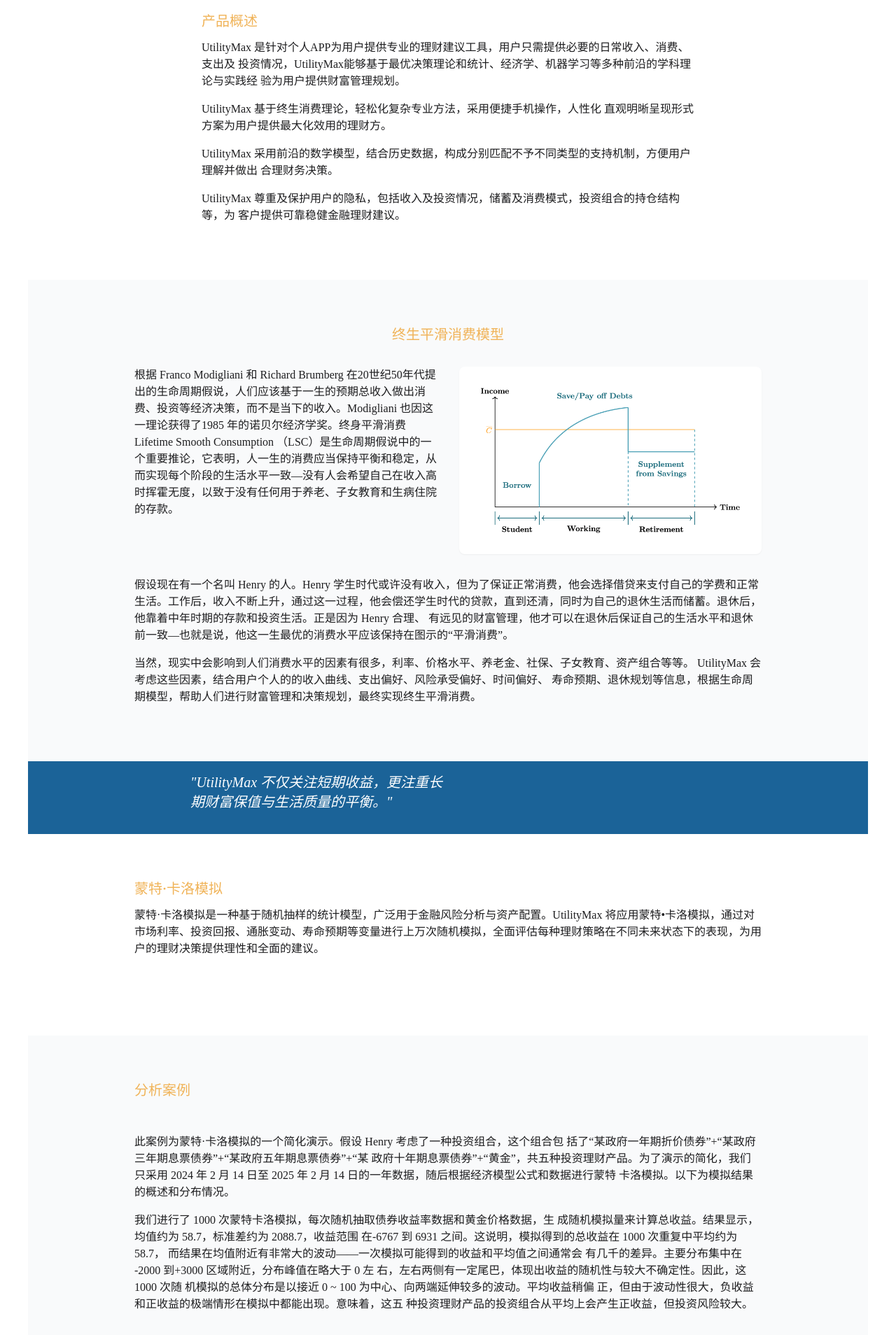
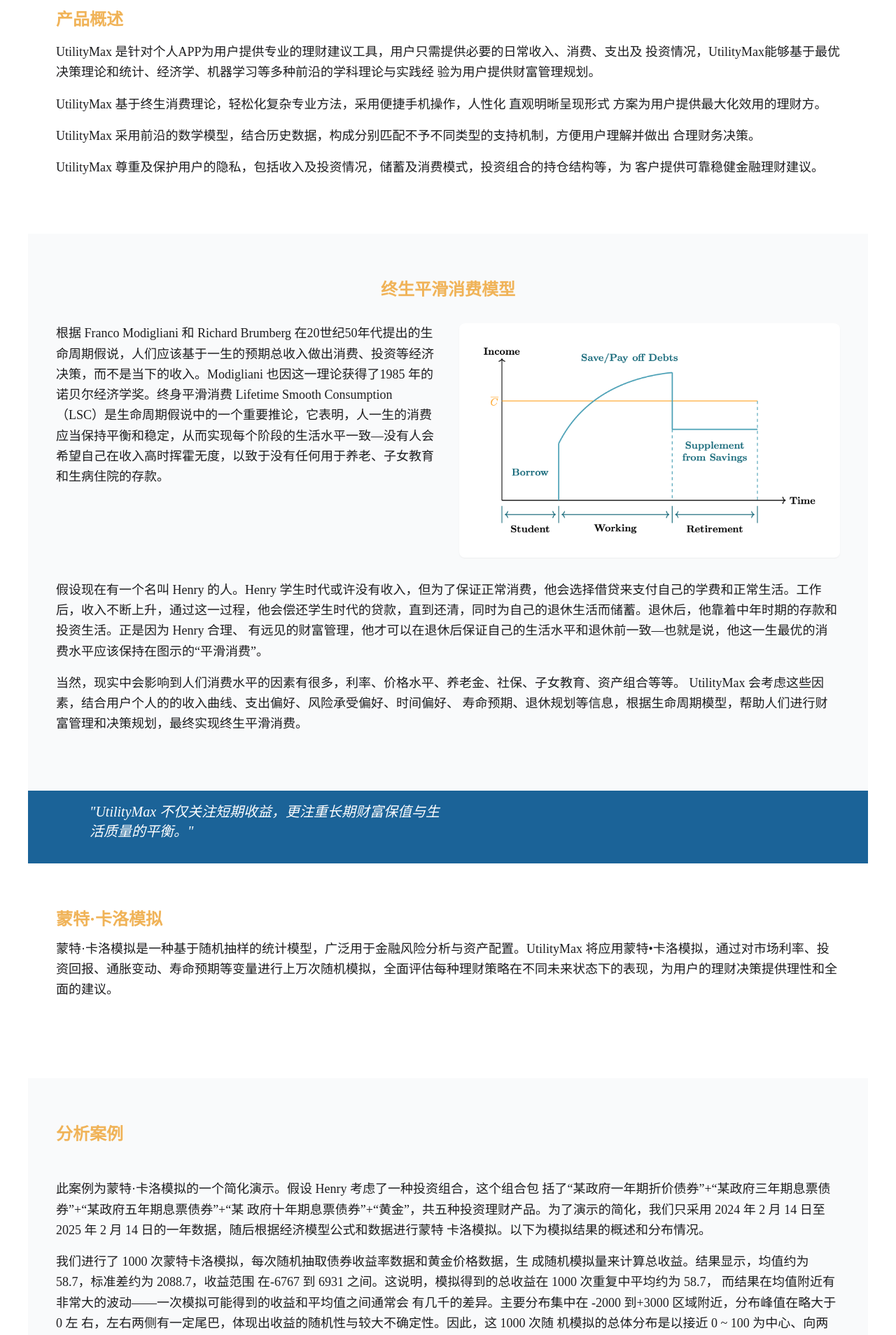
Before and after one commit to ZhuHengjin/company-homepage, a React (Vite) app: page /products in a window 1280 px wide. Shown: the part 300-2208 px from the top of the page at 70% size. Built offline with nearby package versions, Linux system fonts and the light colour scheme; the HTML template or start-up script is replaced by a standard one.

Commit message:
Increase font size in AboutPage and ProductPage, also makes each line wider

```diff
--- a/src/pages/ProductsPage.jsx
+++ b/src/pages/ProductsPage.jsx
@@ -5,38 +5,41 @@
 // import dataAnalysisImage from '../assets/images/data-analysis.jpg'; // You'll need to add this image
 
 const ProductsPage = () => {
-
-
   return (
     <div>
       {/* Hero Section */}
       <section className="pt-16 pb-5">
-        <div className="container-custom text-center">
-            <h1 className="title">
-              产品特征及原理
-            </h1>
+        {/* 将容器改为 max-w-6xl 并添加 px-4 来减少两边空白 // 修改 */}
+        <div className="container-custom text-center max-w-6xl mx-auto px-4">
+          {/* 增大标题字体为 text-3xl // 修改 */}
+          <h1 className="title text-3xl font-bold">
+            产品特征及原理
+          </h1>
         </div>
       </section>
 
       {/* Product Overview Section - White Background */}
       <section className="py-16">
-        <div className="container-custom max-w-3xl mx-auto">
+        {/* 将容器改为 max-w-6xl 并添加 px-4 来减少两边空白 // 修改 */}
+        <div className="container-custom max-w-6xl mx-auto px-4">
           <div className="text-left">
-            <h2 className="h2-title">产品概述</h2>
-            <p className="general-text">
+            {/* 增大标题字体为 text-2xl // 修改 */}
+            <h2 className="h2-title text-2xl font-bold mb-4">产品概述</h2>
+            {/* 在 p 标签上增加 text-lg leading-relaxed 来增大字体并增加行距 // 修改 */}
+            <p className="general-text text-lg leading-relaxed">
               UtilityMax 是针对个人APP为用户提供专业的理财建议工具，用户只需提供必要的日常收入、消费、支出及
               投资情况，UtilityMax能够基于最优决策理论和统计、经济学、机器学习等多种前沿的学科理论与实践经
               验为用户提供财富管理规划。
             </p>
-            <p className="general-text mt-4">
+            <p className="general-text text-lg leading-relaxed mt-4">
               UtilityMax 基于终生消费理论，轻松化复杂专业方法，采用便捷手机操作，人性化 直观明晰呈现形式
               方案为用户提供最大化效用的理财方。
             </p>
-            <p className="general-text mt-4">
+            <p className="general-text text-lg leading-relaxed mt-4">
               UtilityMax 采用前沿的数学模型，结合历史数据，构成分别匹配不予不同类型的支持机制，方便用户理解并做出
               合理财务决策。
             </p>
-            <p className="general-text mt-4">
+            <p className="general-text text-lg leading-relaxed mt-4">
               UtilityMax 尊重及保护用户的隐私，包括收入及投资情况，储蓄及消费模式，投资组合的持仓结构等，为
               客户提供可靠稳健金融理财建议。
             </p>
@@ -46,13 +49,16 @@
 
       {/* Lifecycle Consumption Section - Gray Background */}
       <section className="py-16 bg-gray-50">
-        <div className="container-custom">
-          <div className="text-center max-w-3xl mx-auto mb-8">
-            <h2 className="h2-title">终生平滑消费模型</h2>
+        {/* 将容器改为 max-w-6xl 并添加 px-4 来减少两边空白 // 修改 */}
+        <div className="container-custom max-w-6xl mx-auto px-4">
+          <div className="text-center max-w-6xl mx-auto mb-8">
+            {/* 增大标题字体为 text-2xl // 修改 */}
+            <h2 className="h2-title text-2xl font-bold">终生平滑消费模型</h2>
           </div>
-          <div className="flex flex-col lg:flex-row gap-8 max-w-4xl mx-auto">
+          <div className="flex flex-col lg:flex-row gap-8 max-w-6xl mx-auto">
             <div className="lg:w-1/2">
-              <p className="general-text">
+              {/* 同样为 p 标签增加了 text-lg leading-relaxed // 修改 */}
+              <p className="general-text text-lg leading-relaxed">
                 根据 Franco Modigliani 和 Richard Brumberg 在20世纪50年代提出的生命周期假说，人们应该基于一生的预期总收入做出消费、投资等经济决策，而不是当下的收入。Modigliani 也因这一理论获得了1985 年的诺贝尔经济学奖。终身平滑消费 Lifetime Smooth Consumption （LSC）是生命周期假说中的一个重要推论，它表明，人一生的消费应当保持平衡和稳定，从而实现每个阶段的生活水平一致—没有人会希望自己在收入高时挥霍无度，以致于没有任何用于养老、子女教育和生病住院的存款。
               </p>
             </div>
@@ -63,17 +69,16 @@
                   alt="生命周期消费模型图表"
                   className="w-full h-auto"
                 />
-
               </div>
             </div>
           </div>
-          <div className="max-w-4xl mx-auto mt-8">
-            <p className="general-text mt-4">
+          <div className="max-w-6xl mx-auto mt-8">
+            <p className="general-text text-lg leading-relaxed mt-4">
               假设现在有一个名叫 Henry 的人。Henry 学生时代或许没有收入，但为了保证正常消费，他会选择借贷来支付自己的学费和正常生活。工作后，收入不断上升，通过这一过程，他会偿还学生时代的贷款，直到还清，同时为自己的退休生活而储蓄。退休后，他靠着中年时期的存款和投资生活。正是因为 Henry 合理、 有远见的财富管理，他才可以在退休后保证自己的生活水平和退休前一致—也就是说，他这一生最优的消费水平应该保持在图示的“平滑消费”。
             </p>
 
-            <p className="general-text">
-            当然，现实中会影响到人们消费水平的因素有很多，利率、价格水平、养老金、社保、子女教育、资产组合等等。 UtilityMax 会考虑这些因素，结合用户个人的的收入曲线、支出偏好、风险承受偏好、时间偏好、 寿命预期、退休规划等信息，根据生命周期模型，帮助人们进行财富管理和决策规划，最终实现终生平滑消费。
+            <p className="general-text text-lg leading-relaxed mt-4">
+              当然，现实中会影响到人们消费水平的因素有很多，利率、价格水平、养老金、社保、子女教育、资产组合等等。 UtilityMax 会考虑这些因素，结合用户个人的的收入曲线、支出偏好、风险承受偏好、时间偏好、 寿命预期、退休规划等信息，根据生命周期模型，帮助人们进行财富管理和决策规划，最终实现终生平滑消费。
             </p>
           </div>
         </div>
@@ -81,7 +86,8 @@
 
       {/* Quote Section */}
       <section className="py-4 bg-accent-blue text-white">
-        <div className="container-custom max-w-4xl mx-auto">
+        {/* 将容器改为 max-w-6xl 并添加 px-4 来减少两边空白 // 修改 */}
+        <div className="container-custom max-w-6xl mx-auto px-4">
           <div className="flex flex-col md:flex-row items-center">
             {/* <div className="md:w-1/2 mb-8 md:mb-0">
               <img
@@ -91,6 +97,7 @@
               />
             </div> */}
             <div className="md:w-1/2 md:pl-12">
+              {/* 增大字体为 text-xl // 修改 */}
               <blockquote className="text-xl font-light italic mb-4">
                 "UtilityMax 不仅关注短期收益，更注重长期财富保值与生活质量的平衡。"
               </blockquote>
@@ -101,11 +108,13 @@
 
       {/* Data Analysis Section - White Background */}
       <section className="py-16">
-        <div className="container-custom">
-          <div className="text-center max-w-4xl mx-auto mb-12">
-            <h2 className="h2-title text-left">蒙特·卡洛模拟</h2>
-            <p className="general-text text-left">
-            蒙特·卡洛模拟是一种基于随机抽样的统计模型，广泛用于金融风险分析与资产配置。UtilityMax 将应用蒙特•卡洛模拟，通过对市场利率、投资回报、通胀变动、寿命预期等变量进行上万次随机模拟，全面评估每种理财策略在不同未来状态下的表现，为用户的理财决策提供理性和全面的建议。
+        {/* 将容器改为 max-w-6xl 并添加 px-4 来减少两边空白 // 修改 */}
+        <div className="container-custom max-w-6xl mx-auto px-4">
+          <div className="text-center max-w-6xl mx-auto mb-12">
+            {/* 增大标题字体为 text-2xl // 修改 */}
+            <h2 className="h2-title text-2xl font-bold text-left">蒙特·卡洛模拟</h2>
+            <p className="general-text text-lg leading-relaxed text-left">
+              蒙特·卡洛模拟是一种基于随机抽样的统计模型，广泛用于金融风险分析与资产配置。UtilityMax 将应用蒙特•卡洛模拟，通过对市场利率、投资回报、通胀变动、寿命预期等变量进行上万次随机模拟，全面评估每种理财策略在不同未来状态下的表现，为用户的理财决策提供理性和全面的建议。
             </p>
           </div>
         </div>
@@ -113,22 +122,33 @@
 
       {/* Analysis Example Section - Gray Background */}
       <section className="py-16 bg-gray-50">
-        <div className="container-custom">
-          <div className="text-center max-w-4xl mx-auto mb-12">
-            <h2 className="h2-title text-left">分析案例</h2>
+        {/* 将容器改为 max-w-6xl 并添加 px-4 来减少两边空白 // 修改 */}
+        <div className="container-custom max-w-6xl mx-auto px-4">
+          <div className="text-center max-w-6xl mx-auto mb-12">
+            {/* 增大标题字体为 text-2xl // 修改 */}
+            <h2 className="h2-title text-2xl font-bold text-left">分析案例</h2>
           </div>
-          <div className="max-w-4xl mx-auto">
-            <p className="general-text">
-              此案例为蒙特·卡洛模拟的一个简化演示。假设 Henry 考虑了一种投资组合，这个组合包 括了“某政府一年期折价债券”+“某政府三年期息票债券”+“某政府五年期息票债券”+“某 政府十年期息票债券”+“⻩金”，共五种投资理财产品。为了演示的简化，我们只采用 2024 年 2 月 14 日至 2025 年 2 月 14 日的一年数据，随后根据经济模型公式和数据进行蒙特 卡洛模拟。以下为模拟结果的概述和分布情况。
+          <div className="max-w-6xl mx-auto">
+            <p className="general-text text-lg leading-relaxed">
+              此案例为蒙特·卡洛模拟的一个简化演示。假设 Henry 考虑了一种投资组合，这个组合包 括了“某政府一年期折价债券”+“某政府三年期息票债券”+“某政府五年期息票债券”+“某
+              政府十年期息票债券”+“⻩金”，共五种投资理财产品。为了演示的简化，我们只采用 2024
+              年 2 月 14 日至 2025 年 2 月 14 日的一年数据，随后根据经济模型公式和数据进行蒙特
+              卡洛模拟。以下为模拟结果的概述和分布情况。
             </p>
-            <p className="general-text mt-4">
-              我们进行了 1000 次蒙特卡洛模拟，每次随机抽取债券收益率数据和⻩金价格数据，生 成随机模拟量来计算总收益。结果显示，均值约为 58.7，标准差约为 2088.7，收益范围 在-6767 到 6931 之间。这说明，模拟得到的总收益在 1000 次重复中平均约为 58.7， 而结果在均值附近有非常大的波动——一次模拟可能得到的收益和平均值之间通常会 有几千的差异。主要分布集中在 -2000 到+3000 区域附近，分布峰值在略大于 0 左 右，左右两侧有一定尾巴，体现出收益的随机性与较大不确定性。因此，这 1000 次随 机模拟的总体分布是以接近 0 ~ 100 为中心、向两端延伸较多的波动。平均收益稍偏 正，但由于波动性很大，负收益和正收益的极端情形在模拟中都能出现。意味着，这五 种投资理财产品的投资组合从平均上会产生正收益，但投资⻛险较大。
+            <p className="general-text text-lg leading-relaxed mt-4">
+              我们进行了 1000 次蒙特卡洛模拟，每次随机抽取债券收益率数据和⻩金价格数据，生
+              成随机模拟量来计算总收益。结果显示，均值约为 58.7，标准差约为 2088.7，收益范围
+              在-6767 到 6931 之间。这说明，模拟得到的总收益在 1000 次重复中平均约为 58.7，
+              而结果在均值附近有非常大的波动——一次模拟可能得到的收益和平均值之间通常会
+              有几千的差异。主要分布集中在 -2000 到+3000 区域附近，分布峰值在略大于 0 左
+              右，左右两侧有一定尾巴，体现出收益的随机性与较大不确定性。因此，这 1000 次随
+              机模拟的总体分布是以接近 0 ~ 100 为中心、向两端延伸较多的波动。平均收益稍偏
+              正，但由于波动性很大，负收益和正收益的极端情形在模拟中都能出现。意味着，这五
+              种投资理财产品的投资组合从平均上会产生正收益，但投资⻛险较大。
             </p>
           </div>
         </div>
       </section>
-
-
     </div>
   );
 };
```
Also changed, not shown: src/pages/AboutPage.jsx (+42 -25 lines).
